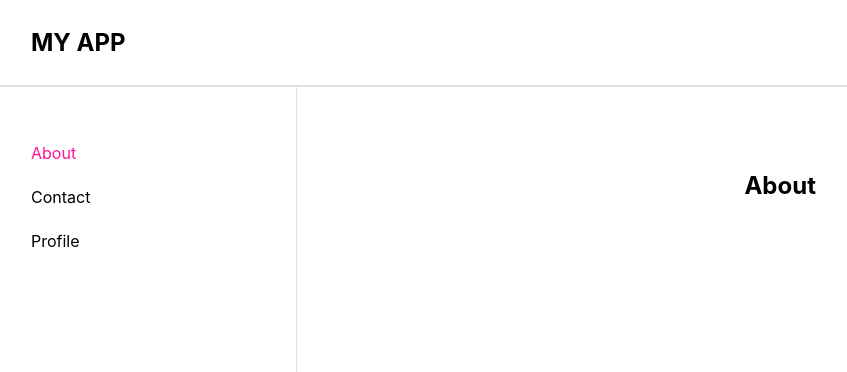
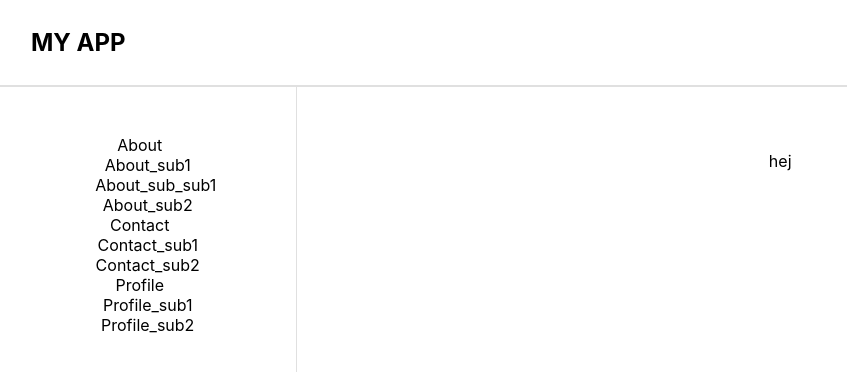
Before and after one commit to karinlj/skf-assignment, a React (Create React App) app: page / in a window 1280 px wide. Shown: the top 372 px of the page, without its empty margins (17-864 px from the left). Built offline with nearby package versions, Linux system fonts and the light colour scheme.

Commit message:
recursive funcion

```diff
--- a/src/components/MainContent.js
+++ b/src/components/MainContent.js
@@ -1,45 +1,15 @@
 import { useState, useEffect } from "react";
 
 const MainContent = () => {
-  const [current, setCurrent] = useState(0);
-  const [open, setOpen] = useState(false);
-  // const nodes{
-  //   "data":[
-  //      {
-  //         "name":"Some node 1",
-  //         "children":[
-  //            {
-  //               "name":"Some node 1.1",
-  //               "children":[
-  //                  {
-  //                     "name":"Some node 1.1.1"
-  //                  }
-  //               ]
-  //            },
-  //            {
-  //               "name":"Some node 1.2"
-  //            },
-  //            {
-  //               "name":"Some node 1.3",
-  //               "children":[
-  //                  {
-  //                     "name":"Some node 1.3.1"
-  //                  }
-  //               ]
-  //            },
-  //            {
-  //               "name":"Some node 1.4"
-  //            }
-  //         ]
-  //      },
-  //      {
-  //         "name":"Some node 2"
-  //      }
+  // const [current, setCurrent] = useState(0);
 
   const data = [
     {
       name: "About",
-      children: [{ name: "About_sub1" }, { name: "About_sub2" }],
+      children: [
+        { name: "About_sub1", children: [{ name: "About_sub_sub1" }] },
+        { name: "About_sub2" },
+      ],
     },
     {
       name: "Contact",
@@ -50,79 +20,76 @@ const MainContent = () => {
       children: [{ name: "Profile_sub1" }, { name: "Profile_sub2" }],
     },
   ];
-  const openSublink = (e, j) => {
-    console.log("subindex", j);
+  const openLink = (e) => {
+    e.currentTarget.classList.toggle("open");
     e.stopPropagation();
-    //setCurrent(j);
   };
 
-  const toggleOpen = (e) => {
-    e.currentTarget.classList.toggle("open");
+  const openNode = () => {
+    console.log("openNode");
   };
 
-  useEffect(() => {}, []);
+  const displayName = (name) => {
+    console.log("displayName", name);
+  };
 
-  useEffect(() => {
-    console.log("current", current);
-  }, [current]);
+  const buildNode = (item) => {
+    // console.log("item.children", item.children);
+    if (item.children) {
+      return (
+        <div className="node">
+          <span onClick={(e) => openLink(e)}>{item.name}</span>
+          <br />
+          {item.children.map((subitem) => {
+            return buildNode(subitem);
+          })}
+        </div>
+      );
+    } else {
+      //console.log("item.name", item.name);
+      return (
+        <div className="leaf">
+          <span className="main_link" onClick={() => displayName(item.name)}>
+            {item.name}
+          </span>
+          <br />
+        </div>
+      );
+    }
+  };
+
+  //   useEffect(() => {
+  //     //console.log("current", current);
+  //   }, [current]);
 
   return (
     <section className="main_content">
       <aside className="sidebar">
         <nav className="nav">
-          <ul>
           {data.map((item, i) => {
             return (
-                <li
+              <div
                 key={i}
                 className="link_wrapper"
-                  // className={`link_wrapper ${open ? "open" : ""}`}
-                  //onClick={toggleOpen(i)}
-                  // onClick={(e) => e.currentTarget.classList.toggle("open")}
-                  onClick={(e) => toggleOpen(e)}
+                //onClick={(e) => e.currentTarget.classList.toggle("open")}
               >
-                  <span
-                    className={`main_link ${current === i ? "active" : ""}`}
-                    onClick={() => setCurrent(i)}
-                  >
-                    {item.name}
-                  </span>
-                  <ul className="sublinks">
-                    {item.children.map((item, j) => {
-                      return (
-                        <li
-                          key={j}
-                          onClick={(e) => {
-                            openSublink(e, j);
-                          }}
-                          className={`sub_link ${
-                            current === j ? "active" : ""
-                          }`}
-                        >
-                          {item.name}
-                        </li>
+                {buildNode(item)}
+              </div>
             );
           })}
-                  </ul>
-                </li>
-              );
-            })}
-          </ul>
         </nav>
       </aside>
 
       <article className="content">
-        {data &&
+        hej
+        {/* {data &&
           data.map((item, i) => {
             return (
-              <div
-                key={i}
-                className={`item_content  ${current === i ? "active" : ""}`}
-              >
+              <div key={i} className="item_content">
                 <h2>{item.name}</h2>
               </div>
             );
-          })}
+          })} */}
       </article>
 
       {/* <article className="content">
--- a/src/index.scss
+++ b/src/index.scss
@@ -45,6 +45,24 @@ p {
   //   }
   // }
   .main_content {
+    .node {
+      max-height: 100px;
+      &.open {
+        // opacity: 1;
+        max-height: 350px;
+      }
+
+      .node {
+        margin-left: 1rem;
+        .leaf {
+          margin-left: 1rem;
+        }
+      }
+      .leaf {
+        margin-left: 1rem;
+      }
+    }
+
     // width: 80%;
     // padding: 4rem 3rem;
 
```
Also changed, not shown: src/components/MainContent_old.js (added, +169 -0 lines). Lines whose indentation alone changed are shown as unchanged.
